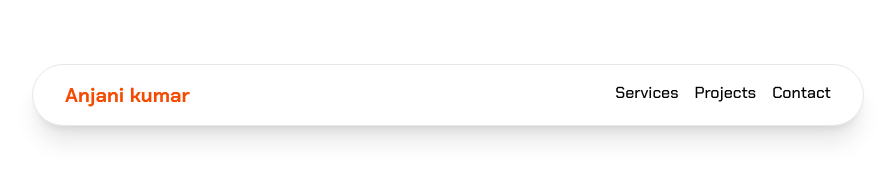
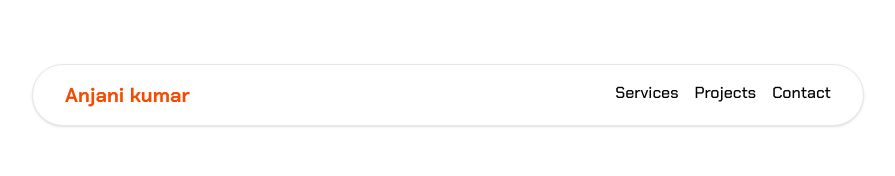
Before and after one commit to Anjani0211/portfolioProfile, a React (Vite) app: page / in a window 1280 px wide. Shown: the top 176 px of the page, without its empty margins (192-1087 px from the left). Built offline with nearby package versions, Linux system fonts and the light colour scheme.

Commit message:
shadow change

```diff
--- a/src/components/Navbar.jsx
+++ b/src/components/Navbar.jsx
@@ -2,7 +2,7 @@ const Navbar = () => {
   return (
     <div className="pt-8">
       <p className="chakra-petch-bold text-xl text-orange-600 text-center mb-4 md:hidden" >Anjani Kumar</p>
-      <nav className="chakra-petch-medium  p-4 bg-white text-black border-1 border-gray-200 rounded-full shadow-xl">
+      <nav className="chakra-petch-medium  p-4 bg-white text-black border-1 border-gray-200 rounded-full shadow">
         <div className="flex md:justify-between justify-center  px-4">
           <a href="#about" className="chakra-petch-bold text-xl text-orange-600 hidden md:block">Anjani kumar</a>
 
```
